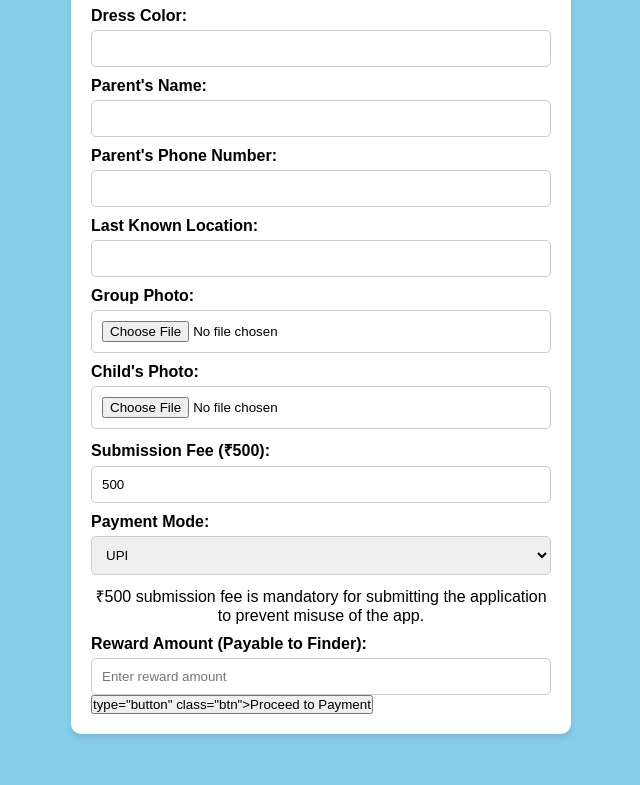
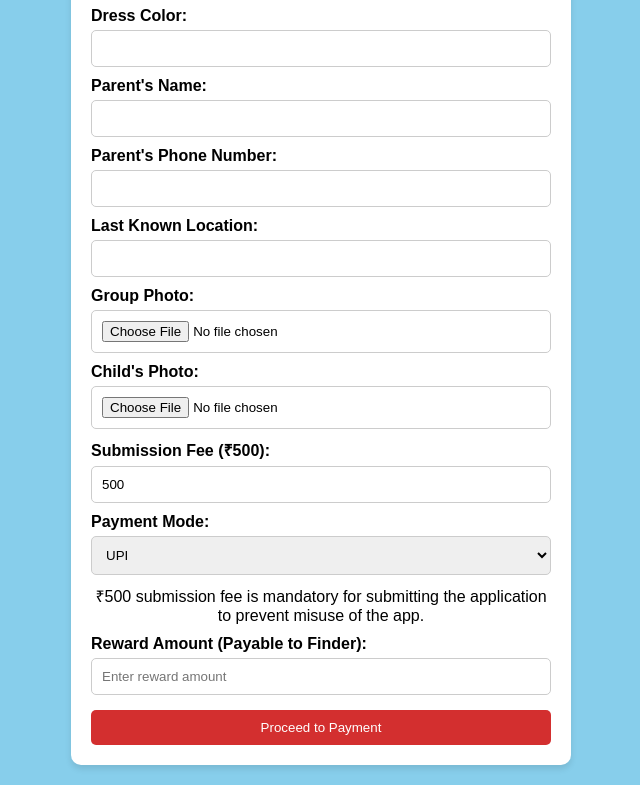
Before and after one commit to KRISHNAVAMSIMAMIDI/dti, a plain HTML site: page report.html in a window 1280 px wide. Shown: the part 498-1283 px from the top of the page, without its empty margins (319-959 px from the left). Before the commit the page ends 1252 px from the top, so only its background shows below. Drawn offline with Linux system fonts and the light colour scheme.

Commit message:
last submit

```diff
--- a/report.html
+++ b/report.html
@@ -117,8 +117,11 @@
 
             <label>Reward Amount (Payable to Finder):</label>
             <input type="number" placeholder="Enter reward amount">
-            <a href ="final.html" style="text-decoration: none;">
+           <!-- <a href ="final.html" style="text-decoration: none;">
             <button> type="button" class="btn">Proceed to Payment</button>
+            </a>-->
+            <a href ="thank.html" style="text-decoration: none;">
+            <button type="button" class="btn">Proceed to Payment</button>
             </a>
         </form>
     </div>
```
